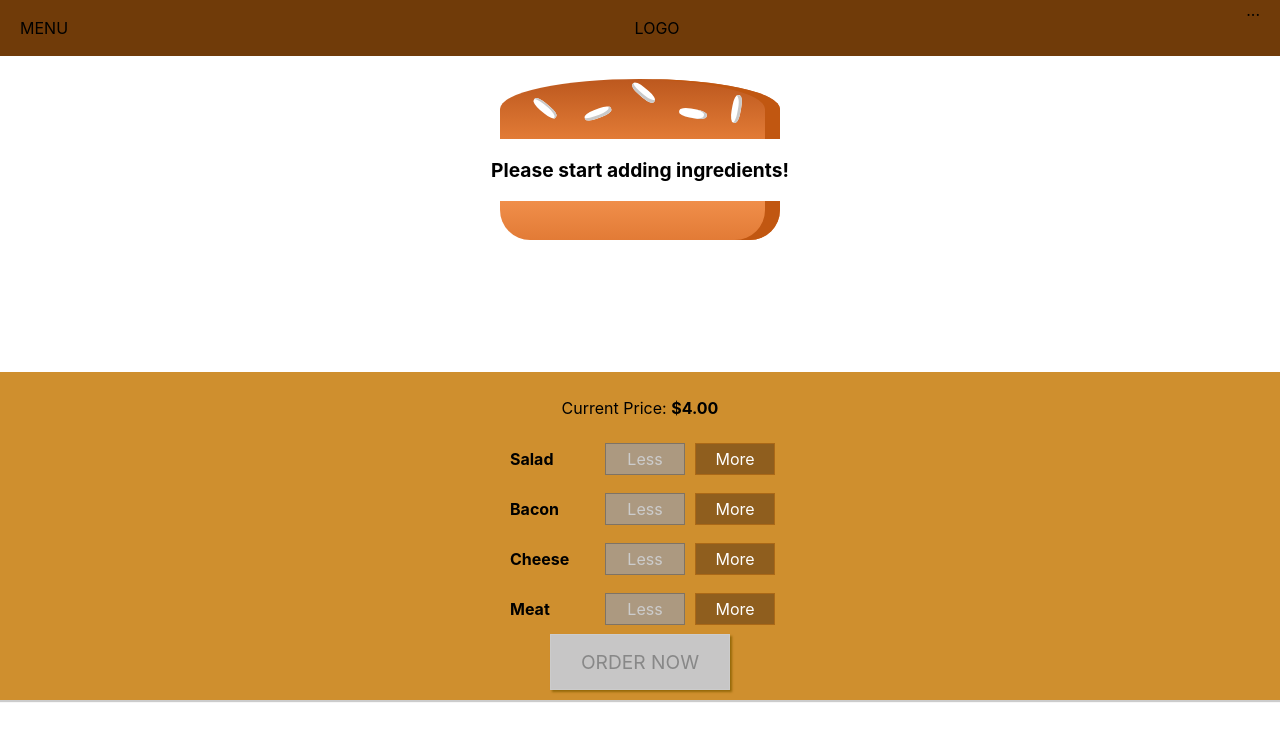
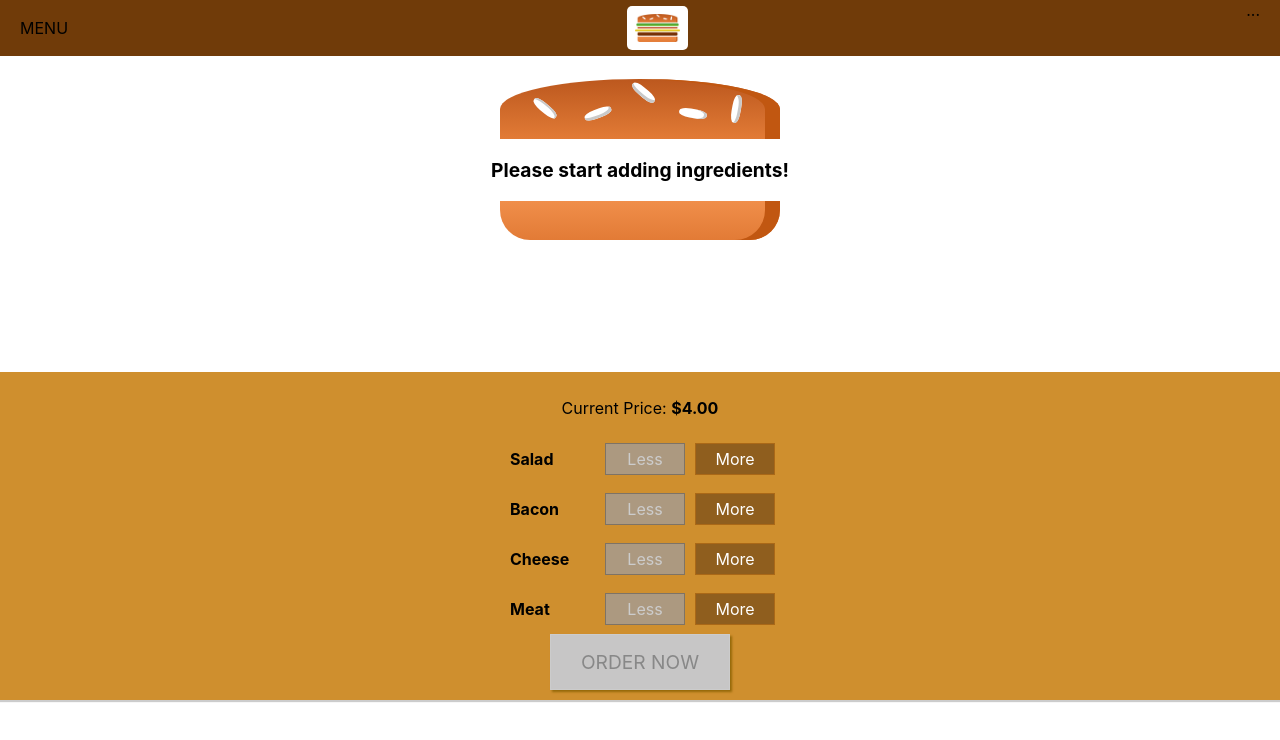
Before and after one commit to alexanderplotnikov/burger-react, a React (Create React App) app: page / in a window 1280 px wide. Shown: the top 740 px of the page. Built offline with nearby package versions, Linux system fonts and the light colour scheme.

Commit message:
added logo; logo style

```diff
--- a/src/components/Logo/Logo.js
+++ b/src/components/Logo/Logo.js
@@ -1,8 +1,10 @@
 import React from 'react';
 
+import burgerLogo from '../../assets/images/burger-logo.png';
+import classes from './Logo.module.css';
 const logo = (props) => (
-  <div>
-    <img src="" />
+  <div className={classes.Logo}>
+    <img src={burgerLogo} alt="MyBurger" />
   </div>
 );
 
--- /dev/null
+++ b/src/components/Logo/Logo.module.css
@@ -0,0 +1,11 @@
+.Logo {
+  background-color: white;
+  padding: 8px;
+  height: 80%;
+  box-sizing: border-box;
+  border-radius: 5px;
+}
+
+.Logo img {
+  height: 100%;
+}
--- a/src/components/Navigation/Toolbar/Toolbar.js
+++ b/src/components/Navigation/Toolbar/Toolbar.js
@@ -1,10 +1,11 @@
 import React from 'react';
 import classes from './Toolbar.module.css';
+import Logo from '../../Logo/Logo';
 
 const toolbar = (props) => (
   <header className={classes.Toolbar}>
     <div>MENU</div>
-    <div>LOGO</div>
+    <Logo />
     <nav>...</nav>
   </header>
 );
```
Also changed, not shown: src/assets/images/burger-logo.png, src/assets/images/original.png (deleted).
